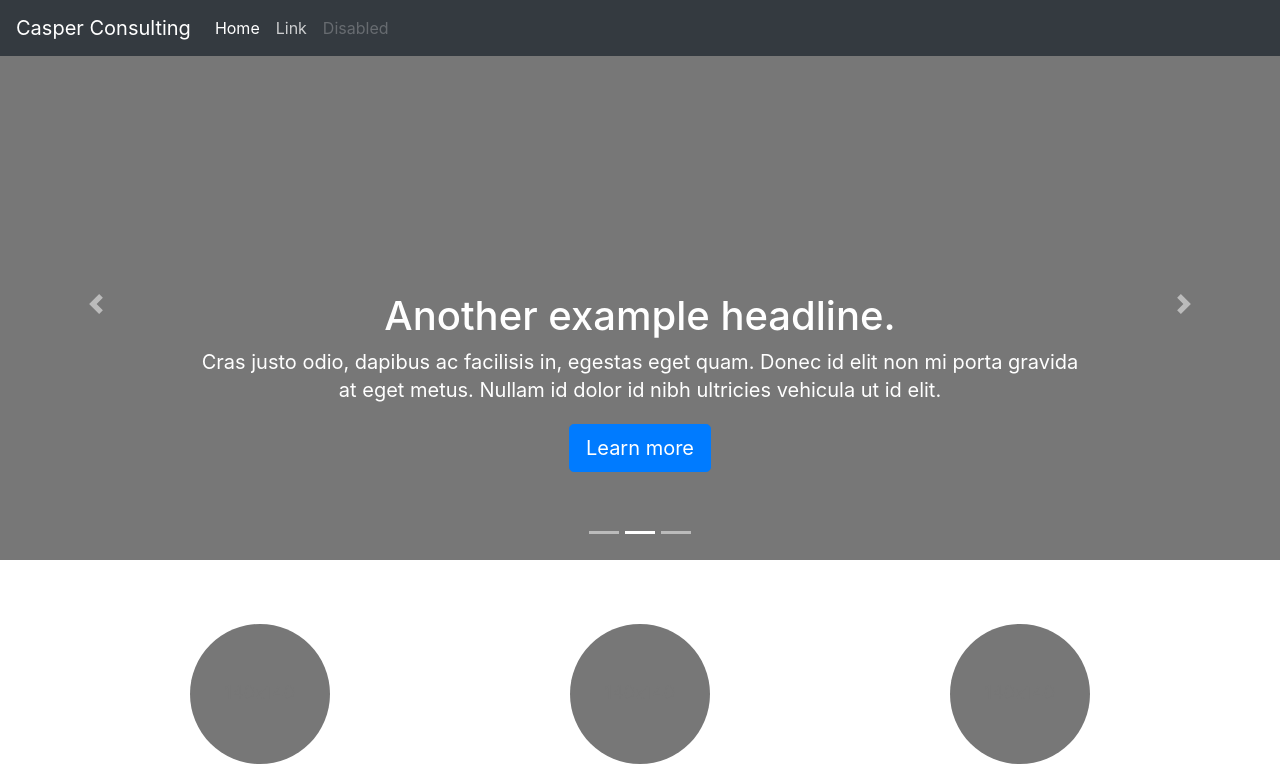
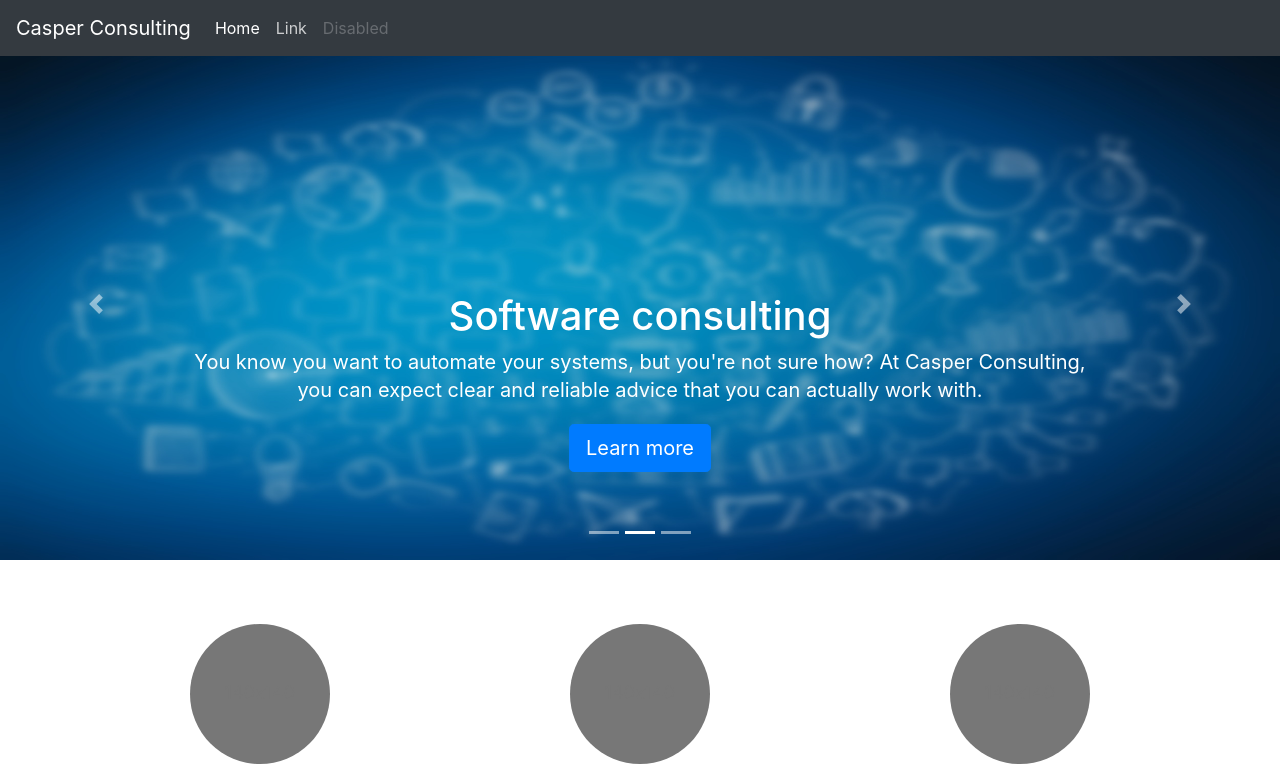
Before and after one commit to doodlydo/doodlydo.github.io, a plain HTML site: page home/index.html in a window 1280 px wide. Both pictures are taken after a click on the link "Link". Shown: the top 768 px of the page. Drawn offline with nearby package versions, Linux system fonts and the light colour scheme.

Commit message:
Added 2 more topics on the home page

```diff
--- a/home/index.html
+++ b/home/index.html
@@ -70,27 +70,27 @@
           <div class="carousel-caption text-left">
             <h1>Software engineering</h1>
             <p>At Casper Consulting, expect secure, highly reliable and efficient code tailored to your needs.</p>
-            <p><a class="btn btn-lg btn-primary" href="#" role="button">Sign up today</a></p>
-          </div>
-        </div>
-      </div>
-      <div class="carousel-item">
-        <svg class="bd-placeholder-img" width="100%" height="100%" xmlns="http://www.w3.org/2000/svg" preserveAspectRatio="xMidYMid slice" focusable="false" role="img"><rect width="100%" height="100%" fill="#777"/></svg>
-        <div class="container">
-          <div class="carousel-caption">
-            <h1>Another example headline.</h1>
-            <p>Cras justo odio, dapibus ac facilisis in, egestas eget quam. Donec id elit non mi porta gravida at eget metus. Nullam id dolor id nibh ultricies vehicula ut id elit.</p>
             <p><a class="btn btn-lg btn-primary" href="#" role="button">Learn more</a></p>
           </div>
         </div>
       </div>
       <div class="carousel-item">
-        <svg class="bd-placeholder-img" width="100%" height="100%" xmlns="http://www.w3.org/2000/svg" preserveAspectRatio="xMidYMid slice" focusable="false" role="img"><rect width="100%" height="100%" fill="#777"/></svg>
+        <img src="../assets/img/Carousel_Background_2.jpg" class="bd-placeholder-img" width="100%" height="100%"></img>
+        <div class="container">
+          <div class="carousel-caption">
+            <h1>Software consulting</h1>
+            <p>You know you want to automate your systems, but you're not sure how? At Casper Consulting, you can expect clear and reliable advice that you can actually work with.</p>
+            <p><a class="btn btn-lg btn-primary" href="#" role="button">Learn more</a></p>
+          </div>
+        </div>
+      </div>
+      <div class="carousel-item">
+        <img src="../assets/img/Carousel_Background_3.jpg" class="bd-placeholder-img" width="100%" height="100%"></img>
         <div class="container">
           <div class="carousel-caption text-right">
-            <h1>One more for good measure.</h1>
-            <p>Cras justo odio, dapibus ac facilisis in, egestas eget quam. Donec id elit non mi porta gravida at eget metus. Nullam id dolor id nibh ultricies vehicula ut id elit.</p>
-            <p><a class="btn btn-lg btn-primary" href="#" role="button">Browse gallery</a></p>
+            <h1>Innovation</h1>
+            <p>You have a changing business in a changing world. At Casper Consulting, we will analyze your business and find opportunities for innovative technologies that make a real difference.</p>
+            <p><a class="btn btn-lg btn-primary" href="#" role="button">Learn more</a></p>
           </div>
         </div>
       </div>
```
Also changed, not shown: assets/img/Carousel_Background_2.jpg (added), assets/img/Carousel_Background_3.jpg (added).
